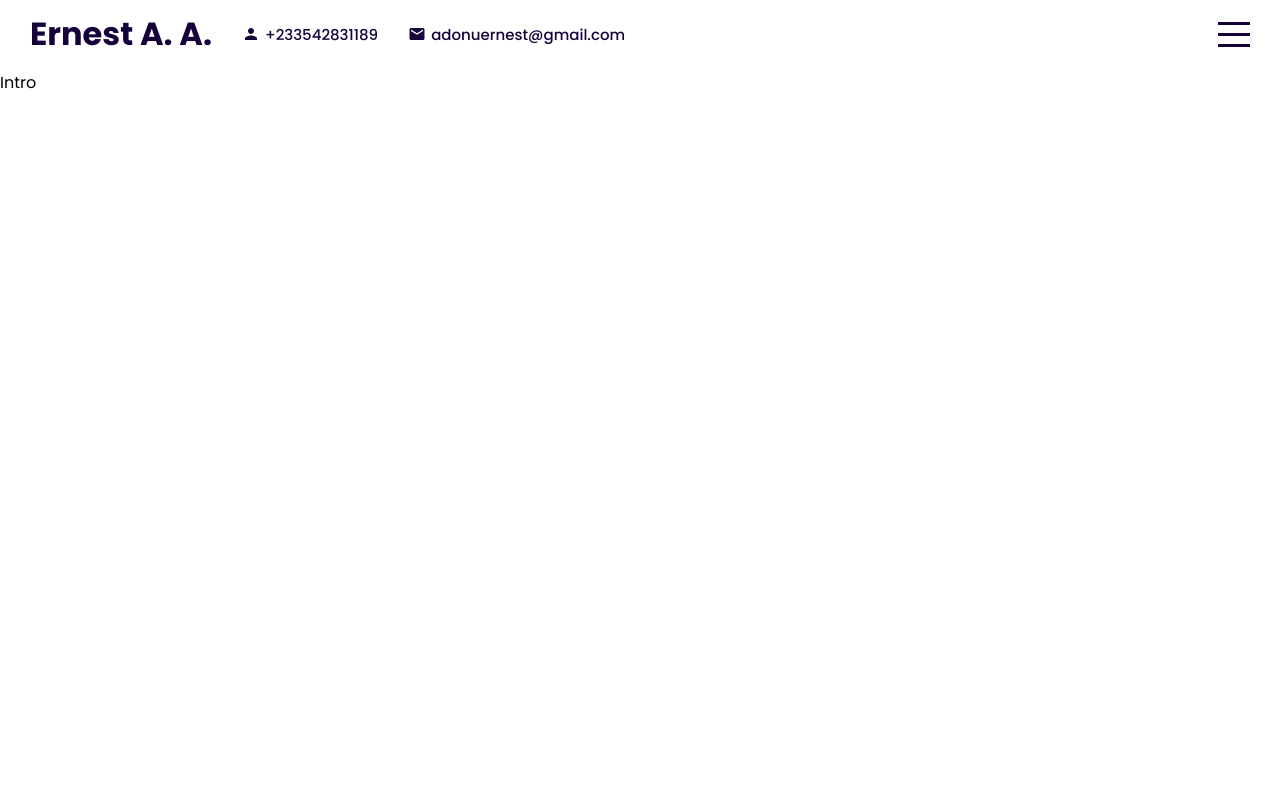
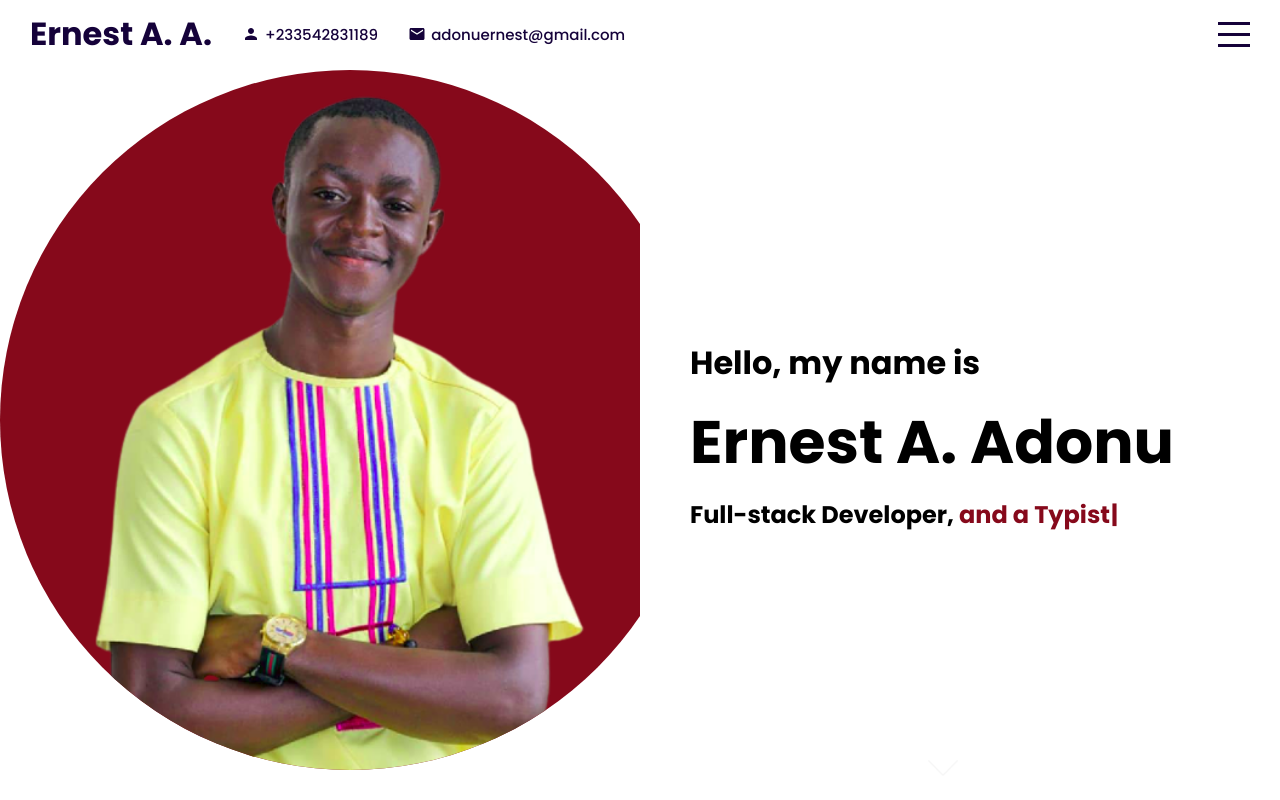
Before and after one commit to principlebrothers/Portfolio, a React (Vite) app: page / in a window 1280 px wide. Built offline with nearby package versions, Linux system fonts and the light colour scheme.

Commit message:
Update Intro.jsx

```diff
--- a/src/components/intro/Intro.jsx
+++ b/src/components/intro/Intro.jsx
@@ -1,9 +1,41 @@
 import './Intro.scss'
+import Ernest_profile2 from '../../assets/Ernest_profile2.png';
+import down from '../../assets/down.png';
+import Typewriter from 'typewriter-effect';
 
 function Intro() {
+
   return (
-    <div className='intro' id='intro'>Intro</div>
-  )
+    <article className='intro' id='intro'>
+      <div className='left'>
+        <div className='img__container'>
+          <img src={Ernest_profile2} alt='profile picture' />
+        </div>
+      </div>
+      <div className='right'>
+        <div className='wrapper'>
+          <h2>Hello, my name is</h2>
+          <h1>Ernest A. Adonu</h1>
+          <h3>
+            Full-stack Developer,{' '}
+            <span>
+              <Typewriter
+                options={{
+                  strings: ['a Writer', 'and a Typist'],
+                  autoStart: true,
+                  delay: 75,
+                  loop: true,
+                }}
+              />
+            </span>
+          </h3>
+        </div>
+        <a href='#portfolio'>
+          <img src={down} alt='down' />
+        </a>
+      </div>
+    </article>
+  );
 }
 
 export default Intro
```
